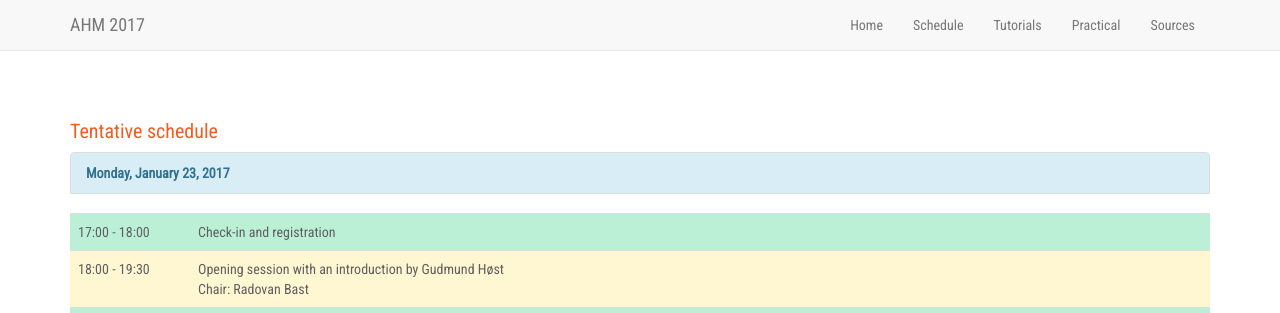
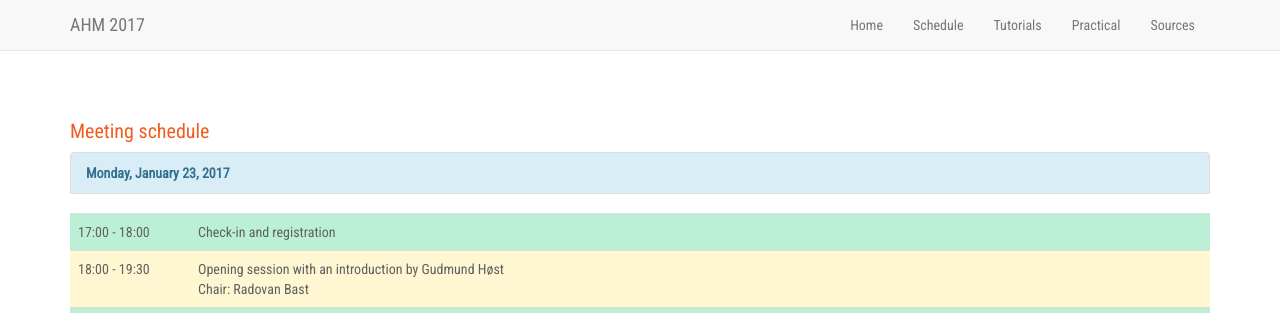
Before and after one commit to neicnordic/ahm17.neic.nordforsk.org, a Jekyll site: the page built from schedule.md, in a window 1280 px wide and 900 px high. Shown: the top 313 px of the window. Built offline with Jekyll 4.4.1, drawn with Linux system fonts in a browser that asks for light colours; nearby versions of some CDN libraries.

Commit message:
not so tentative anymore

```diff
--- a/_includes/schedule.html
+++ b/_includes/schedule.html
@@ -1,6 +1,6 @@
 <div class="row">
     <div class="col-lg-12">
-        <h3>Tentative schedule</h3>
+        <h3>Meeting schedule</h3>
         <div class="table-responsive">
             {% for day in page.schedule %}
                 {% assign day_index = forloop.index %}
```
